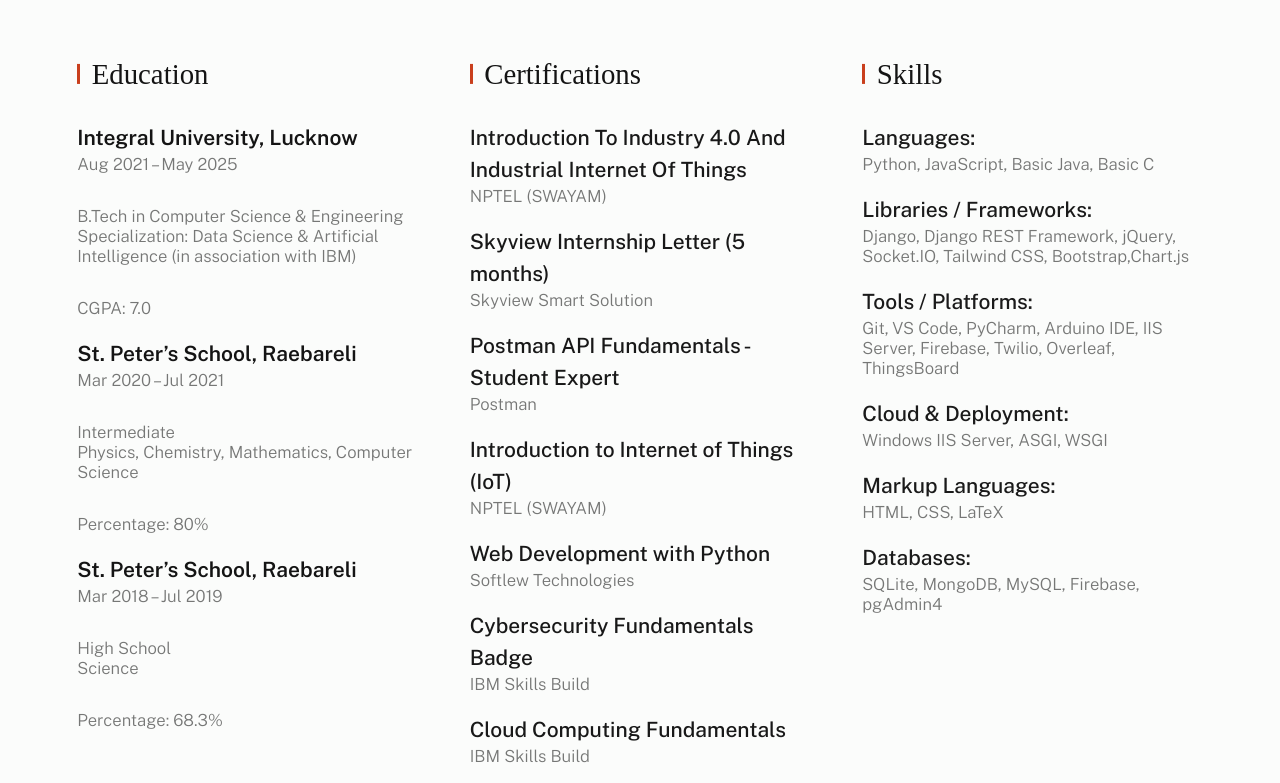
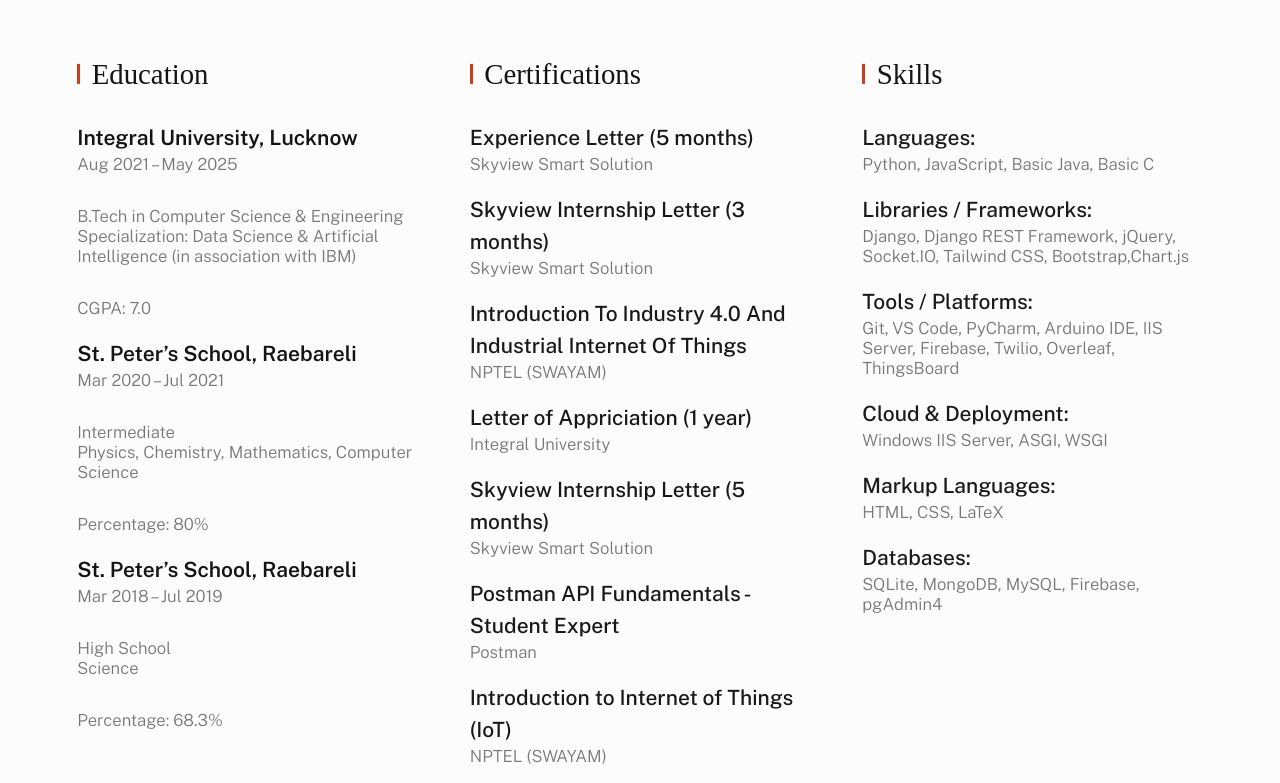
Before and after one commit to suhail-sid/portfolio, a plain HTML site: page index.html in a window 1280 px wide. Shown: the part 2020-2803 px from the top of the page. Drawn offline with nearby package versions, Linux system fonts and the light colour scheme; a web font is replaced by a local one.

Commit message:
Added Experience

```diff
--- a/index.html
+++ b/index.html
@@ -154,7 +154,7 @@
             </div> <!-- s-intro__content-media -->
 
             <div class="s-intro__btn-download">
-                <a class="btn btn--stroke" href="https://drive.google.com/file/d/1jkD0NixD-ViXj757EvvCMb_hysS-Y6Vb/view">Get My CV</a>
+                <a class="btn btn--stroke" href="https://drive.google.com/file/d/1_lS615ivuNa43ch8c8WcGqlWjiq-KLnF/view">Get My CV</a>
             </div> <!-- end s-intro__btn-download -->
 
             <div class="s-intro__scroll-down">
@@ -187,9 +187,6 @@
 Django, and JavaScript-based AI-powered solutions. I have expertise in creating RESTful APIs, secure
 authentication processes, database management. I am committed to providing technology-based solutions
 focused on security, functionality, and user experience.
-
-
-
                     </p>
 
                     <p class="attention-getter">
@@ -241,9 +238,27 @@
 
                             <ul class="s-about__list">
                                 <li>
+                                    <a href="https://drive.google.com/file/d/1sAs9T4ZFEyx-k9EllzHLdjmj4Tnc6dax/view" target="_blank">
+                                        Experience Letter (5 months)
+                                        <span> Skyview Smart Solution</span>
+                                    </a>
+                                </li>
+                                <li>
+                                    <a href="https://drive.google.com/file/d/1PWGY1KfIdmQRh8kUmq1gtAJhq8ENDSU5/view" target="_blank">
+                                        Skyview Internship Letter (3 months)
+                                        <span> Skyview Smart Solution</span>
+                                    </a>
+                                </li>
+                                <li>
                                     <a href="https://drive.google.com/file/d/1_yb27NgstoYSrS5JxaEHfhZ-0MshVwjT/view" target="_blank">
                                         Introduction To Industry 4.0 And Industrial Internet Of Things
                                         <span>NPTEL (SWAYAM)</span>
+                                    </a>
+                                </li>
+                                <li>
+                                    <a href="https://drive.google.com/file/d/1w-UI9uDpAZuXYyjp-EopOtoUfiYtCOht/view" target="_blank">
+                                        Letter of Appriciation (1 year)
+                                        <span>Integral University</span>
                                     </a>
                                 </li>
                                 <li>
@@ -425,7 +440,7 @@
                         <li><strong>Power Calculation:</strong> Integrated current and voltage readings based on synchronized timestamps to calculate real-time power usage using Python and Django.</li>
                         <li><strong>Data Visualization:</strong> Developed interactive graphs to display energy consumption patterns, highlighting hourly power usage trends, with the frontend built using JavaScript and Tailwind CSS.</li>
                         <li><strong>Security & Confidentiality:</strong> The project is stored in a private GitHub repository to ensure confidentiality. Implemented role-based access control and authentication to protect sensitive data. A high-level technical overview or demonstration is available upon request.</li>
-                        <li><strong>Received formal appreciation:</strong>  from the Assistant Professor and Associate Professor for excellence in project contribution and innovation in sustainability-driven tech. <a href="https://drive.google.com/file/d/1w-UI9uDpAZuXYyjp-EopOtoUfiYtCOht/view" target="_blank">(Appreciation Letter - PDF) </a></li>
+                        <li><strong>Received formal appreciation:</strong>  from the <strong>Assistant Professor</strong> and <strong>Associate Professor</strong> for excellence in project contribution and innovation in sustainability-driven tech.</li>
                     </ul>
                     <strong>Technologies:</strong> Python, Django, Firebase, MongoDB, Arduino UNO, VSCode, ESP8266, JavaScript (for frontend graphing), Tailwind CSS (for UI).
                     </p>
@@ -522,7 +537,7 @@
                 </div>
 
                 <div class="column xl-6 tab-12">
-                    <a href="https://drive.google.com/file/d/1jkD0NixD-ViXj757EvvCMb_hysS-Y6Vb/view" class="btn btn--stroke btn--large u-fullwidth">Get My CV</a>
+                    <a href="https://drive.google.com/file/d/1_lS615ivuNa43ch8c8WcGqlWjiq-KLnF/view" class="btn btn--stroke btn--large u-fullwidth">Get My CV</a>
                 </div>
 
             </div> <!-- end section-footer__buttons -->
```
